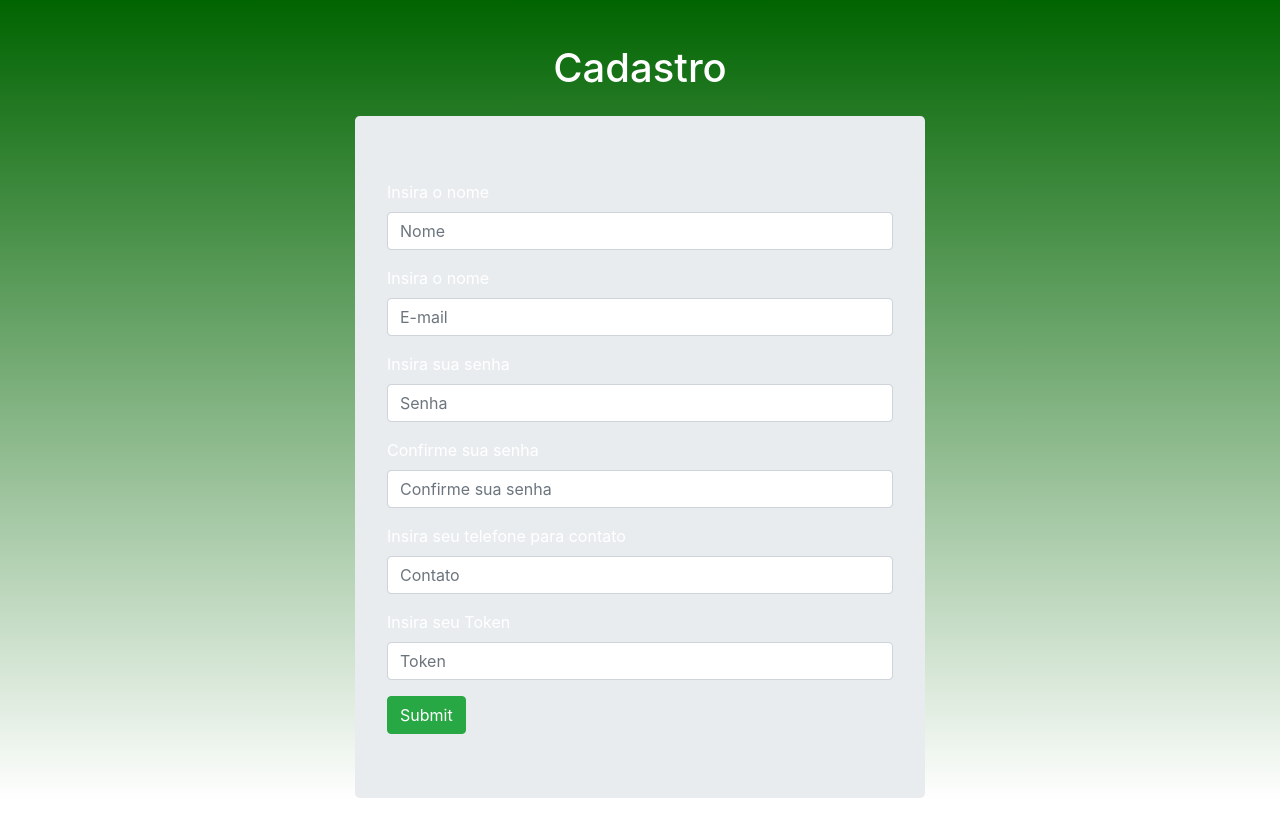
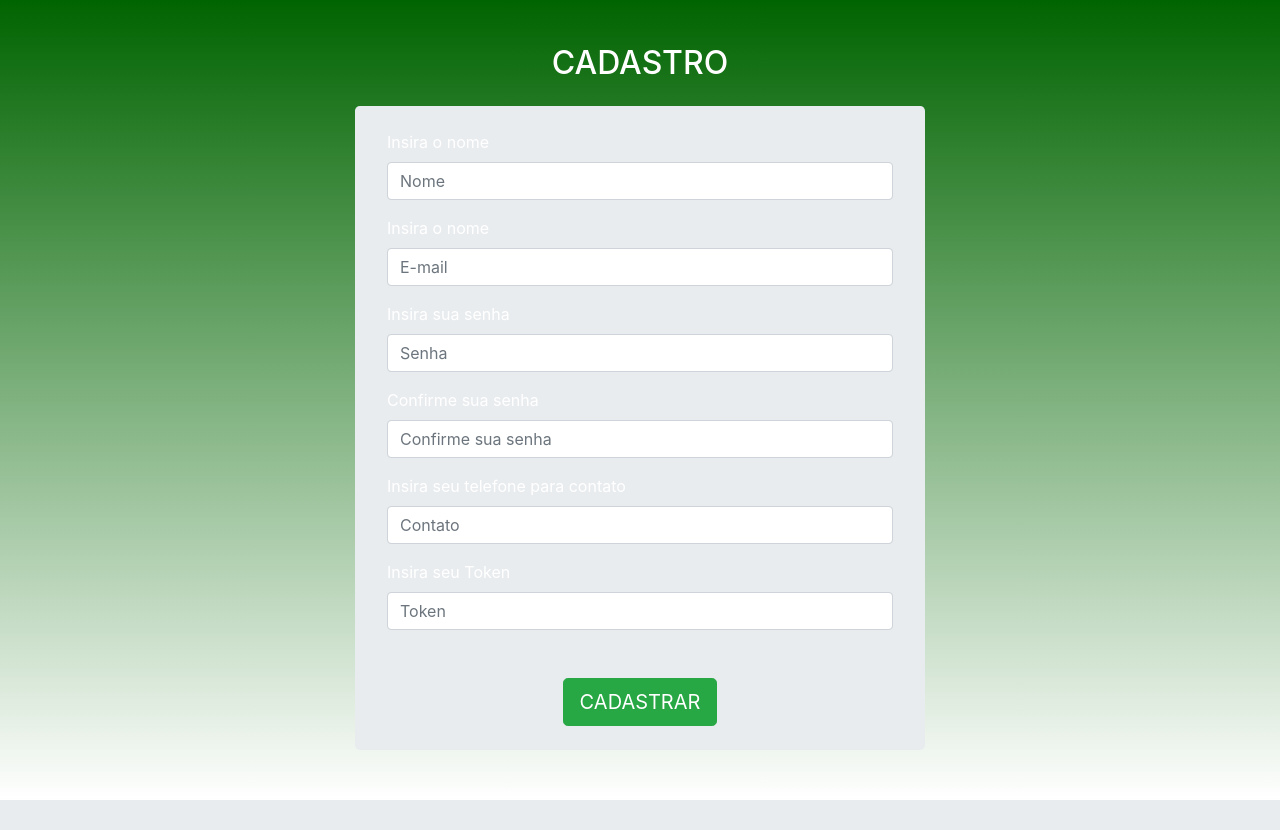
Before and after one commit to LeonardoMoers/segunda-chamada-frontend, a PHP site: page /cadastro.php in a window 1280 px wide. After the commit the page ends 800 px from the top, so only its background shows below. Run offline with PHP 8.4, Linux system fonts and the light colour scheme.

Commit message:
Complete

```diff
--- a/view/cadastro.php
+++ b/view/cadastro.php
@@ -1,7 +1,7 @@
 <!DOCTYPE html>
 <html>
 <head>
-	<title>Cadastro</title>
+	<title>Segunda Chamada - Cadastro</title>
 	<?php include '../template/header.html'; ?>
 </head>
 <body>
@@ -15,11 +15,11 @@
 	<section class="container">
 
 		<header class="text-center mt-4 mb-4">
-			<h1>Cadastro</h1>
+			<h2>CADASTRO</h2>
 		</header>
 
 		<div class="row justify-content-center">
-		<article class="col-sm-12 col-md-10 col-lg-6 jumbotron">
+		<article class="col-sm-12 col-md-10 col-lg-6 jumbotron pt-4 pb-4">
 
 			<form class="" onsubmit="validateForm()">
 				<div class="form-group">
@@ -48,8 +48,14 @@
 					<input type="text" name="token" placeholder="Token" class="form-control">
 				</div required>
 
+				<div class="row mt-5 text-center">
+					<div class="col-12">
+						<input type="submit" name="inputCadastro" class="btn btn-success btn-lg" value="CADASTRAR">
+					</div>
 
-				<input type="submit" name="cad_aluno" class="btn btn-success" >
+				</div>
+
+
 			</form>
 		</article>
 		</div>
```
